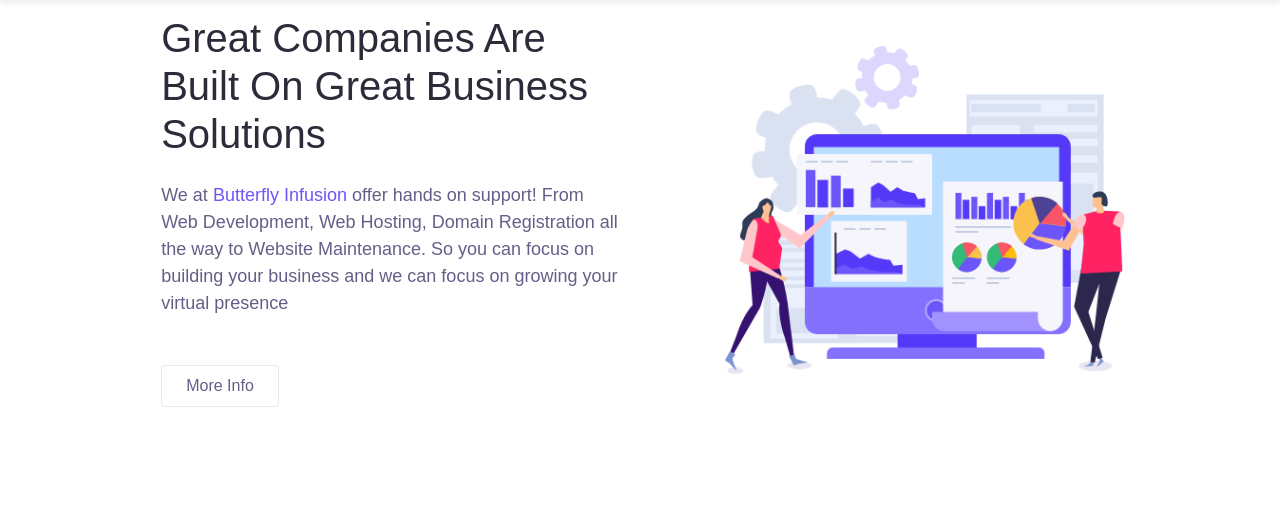
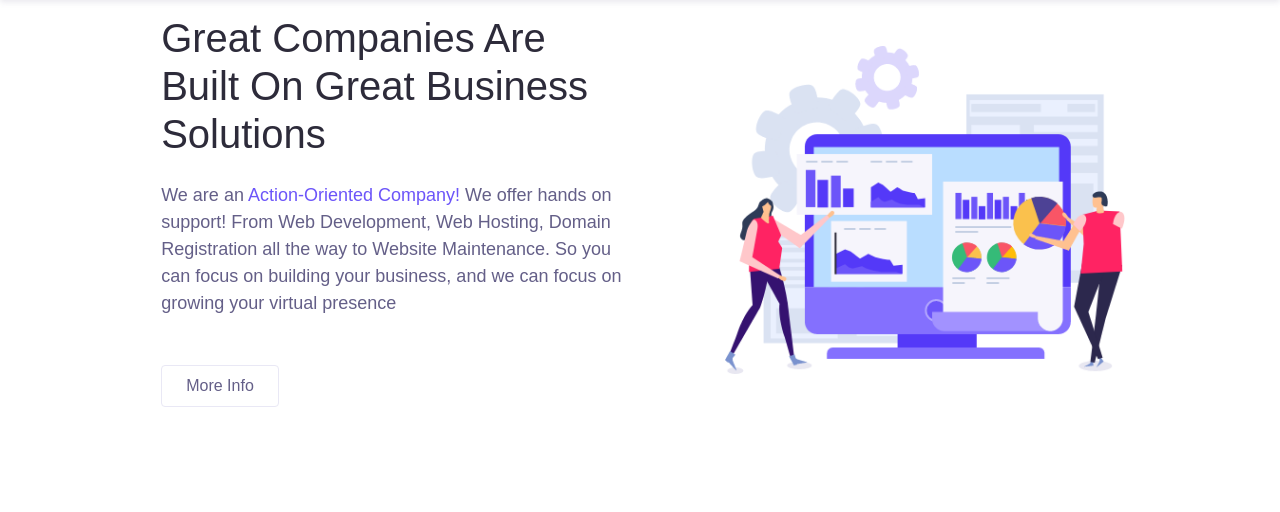
Before and after one commit to Ndxxxu-Ndichu/ButterflyInfusion, a Flask app: page / in a window 1280 px wide. Shown: the part 90-602 px from the top of the page. Run offline with Flask 2, Linux system fonts and the light colour scheme; data that the repository does not hold is empty; some libraries are stand-ins or nearby versions.

Commit message:
initial commit

```diff
--- a/bi/templates/index.html
+++ b/bi/templates/index.html
@@ -84,7 +84,7 @@
         <div class="row align-items-center h-100">
           <div class="col-lg-6 py-3 wow fadeInUp">
             <h1 class="mb-4">Great Companies Are Built On Great Business Solutions</h1>
-          <p class="text-lg mb-5">We at<span class="text-primary"> Butterfly Infusion</span> offer hands on support! From Web Development, Web Hosting, Domain Registration all the way to Website Maintenance. So you can focus on building your business and we can focus on growing your virtual presence</p>
+          <p class="text-lg mb-5">We are an<span class="text-primary"> Action-Oriented Company!</span> We offer hands on support! From Web Development, Web Hosting, Domain Registration all the way to Website Maintenance. So you can focus on building your business, and we can focus on growing your virtual presence</p>
 
             <a href="#features" class="btn btn-outline border text-secondary">More Info</a>
 
```
